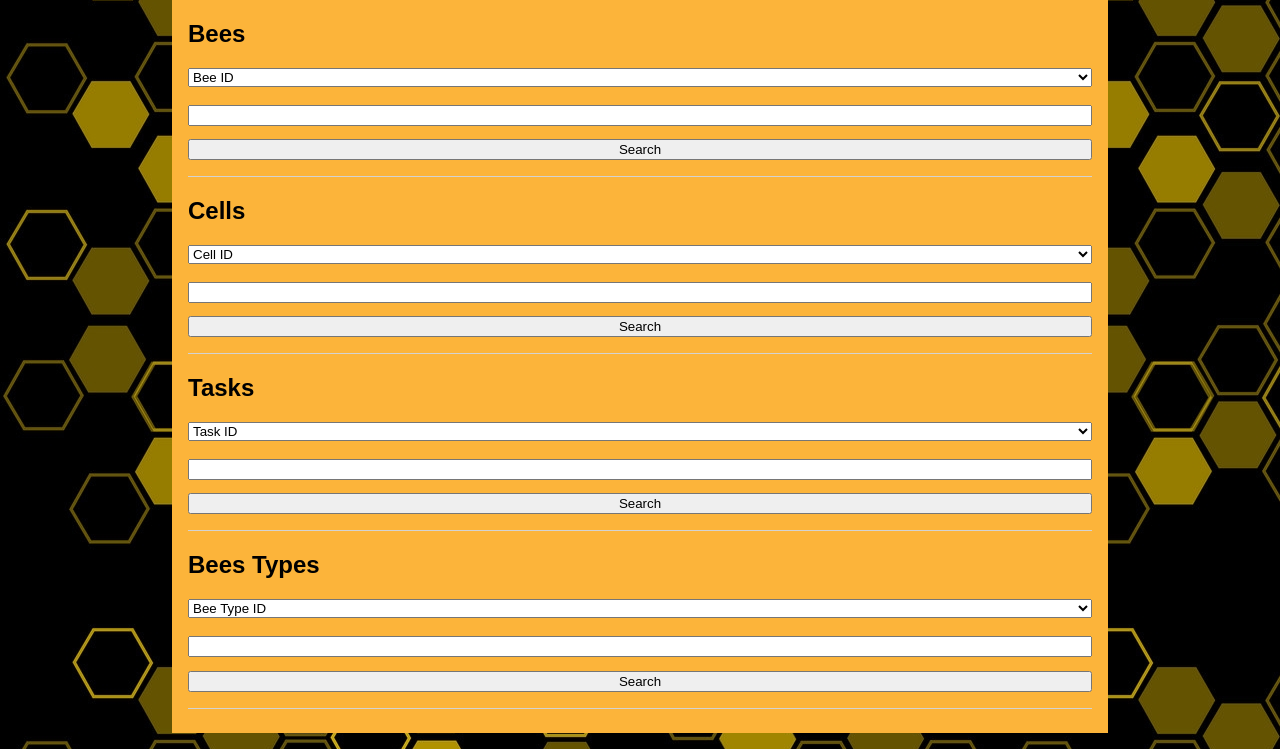
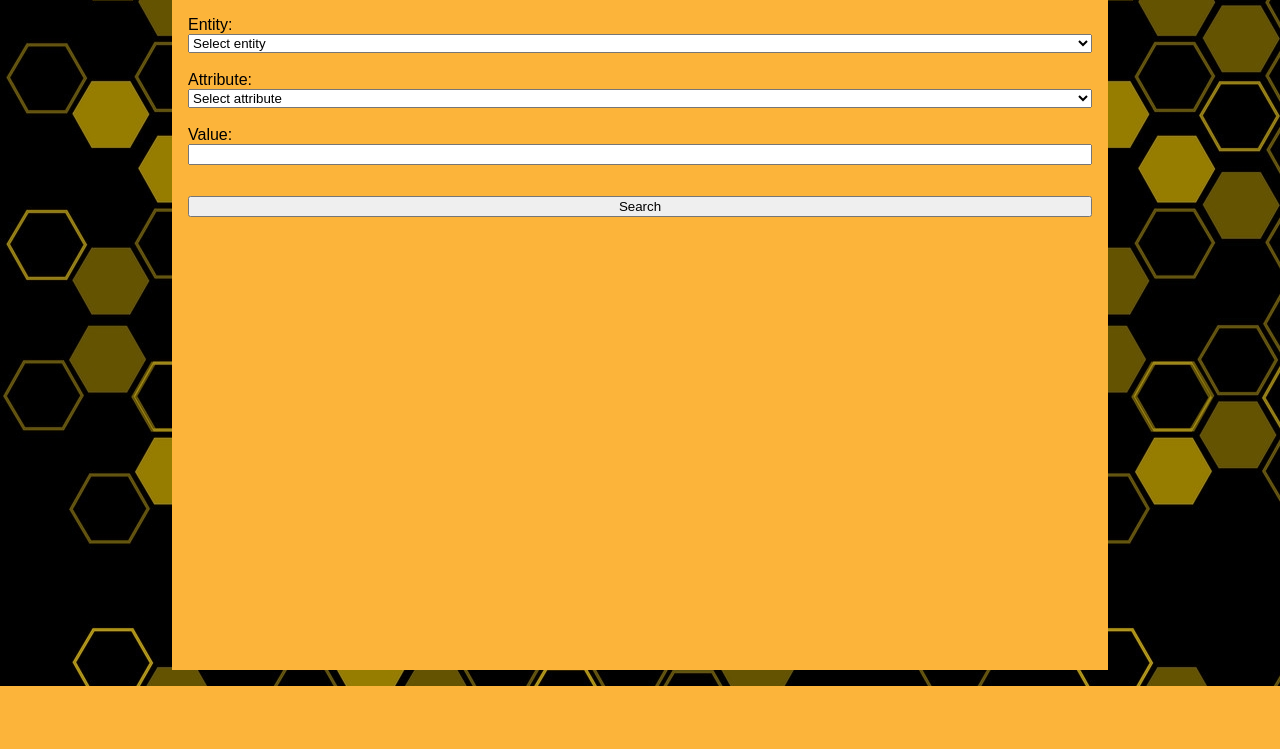
Before and after one commit to Bakaler/Beehive-Database, a Flask app: page /search in a window 1280 px wide. Shown: the part 114-863 px from the top of the page. After the commit the page ends 800 px from the top, so only its background shows below. Run offline with Flask 2, Linux system fonts and the light colour scheme.

Commit message:
dynamic search page

```diff
--- a/flaskr/templates/search/index.html
+++ b/flaskr/templates/search/index.html
@@ -1,71 +1,55 @@
+<script>
+  var entityAttributes = {
+    "Bees": ["bee_id", "bee_type"],
+    "Cells": ["cell_id"],
+    "Tasks": ["task_id"],
+    "Bee_Types": ["type_id"]
+  }
+  window.onload = function() {
+    var entitySel = document.getElementById("entity");
+    var attributeSel = document.getElementById("attribute");
+    for (var x in entityAttributes) {
+      entitySel.options[entitySel.options.length] = new Option(x);
+      console.log(entityAttributes[x])
+    }
+    entitySel.onchange = function() {
+      attributeSel.length = 1;
+      var y = entityAttributes[entitySel.value];
+      for (var i = 0; i < y.length; i++) {
+        attributeSel.options[attributeSel.options.length] = new Option(y[i]);
+      }
+    }
+  }
+</script>
+
 {% extends 'base.html' %}
 
 {% block header %}
   <h1>{% block title %}Search{% endblock %}</h1>
 {% endblock %}
 
+
 {% block content %}
-  <h2>Bees</h2>
+
   <div>
     <form action="{{ url_for('search.results') }}" method="GET">
-      <input type="hidden" name="entity" value="Bees">
-      <select name="attribute">
-        <option value="bee_id">Bee ID</option>
-        <option value="bee_type">Bee Type</option>
+      Entity:
+      <select name="entity" id="entity">
+        <option value="" selected="selected">Select entity</option>
       </select>
       <br>
+      Attribute:
+      <select name="attribute" id="attribute">
+        <option value="" selected="selected">Select attribute</option>
+      </select>
+      <br>
+      Value:
       <input type="text" name="search_term">
+      <br>
       <button action="submit" method="GET">Search</button>
     </form>
   </div>
 
-  <hr>
-
-  <h2>Cells</h2>
-  <div>
-    <form action="{{ url_for('search.results') }}" method="GET">
-      <input type="hidden" name="entity" value="Cells">
-      <select name="attribute">
-        <option value="cell_id">Cell ID</option>
-      </select>
-      <br>
-      <input type="text" name="search_term">
-      <button action="submit" method="GET">Search</button>
-    </form>
-  </div>
-
-  <hr>
-
-  <h2>Tasks</h2>
-  <div>
-    <form action="{{ url_for('search.results') }}" method="GET">
-      <input type="hidden" name="entity" value="Tasks">
-      <select name="attribute">
-        <option value="task_id">Task ID</option>
-      </select>
-      <br>
-      <input type="text" name="search_term">
-      <button action="submit" method="GET">Search</button>
-    </form>
-  </div>
-
-  <hr>
-
-  <h2>Bees Types</h2>
-  <div>
-    <form action="{{ url_for('search.results') }}" method="GET">
-      <input type="hidden" name="entity" value="Bee_Types">
-      <select name="attribute">
-        <option value="type_id">Bee Type ID</option>
-      </select>
-      <br>
-      <input type="text" name="search_term">
-      <button action="submit" method="GET">Search</button>
-    </form>
-  </div>
-
-  <hr>
-
 {% endblock %}
 
 <!-- <option value=""></option> -->
```
